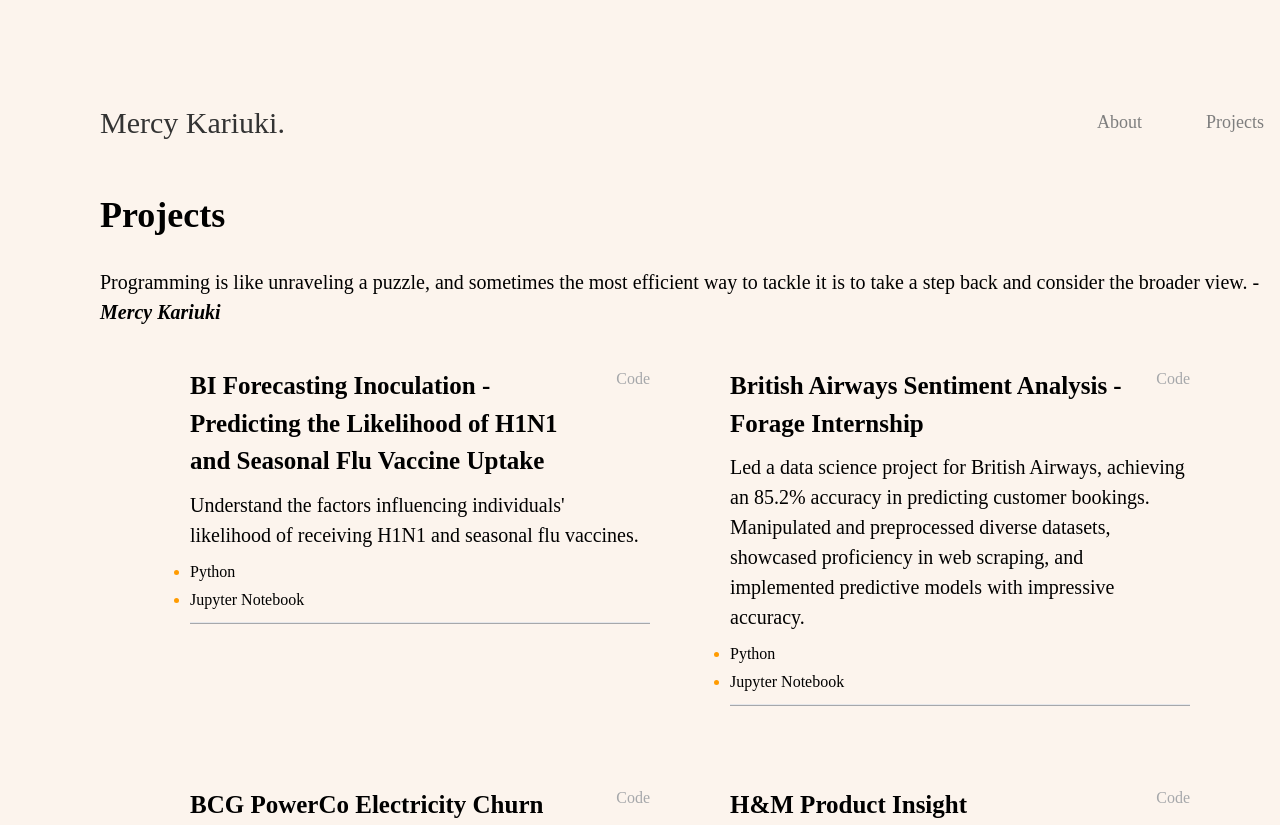
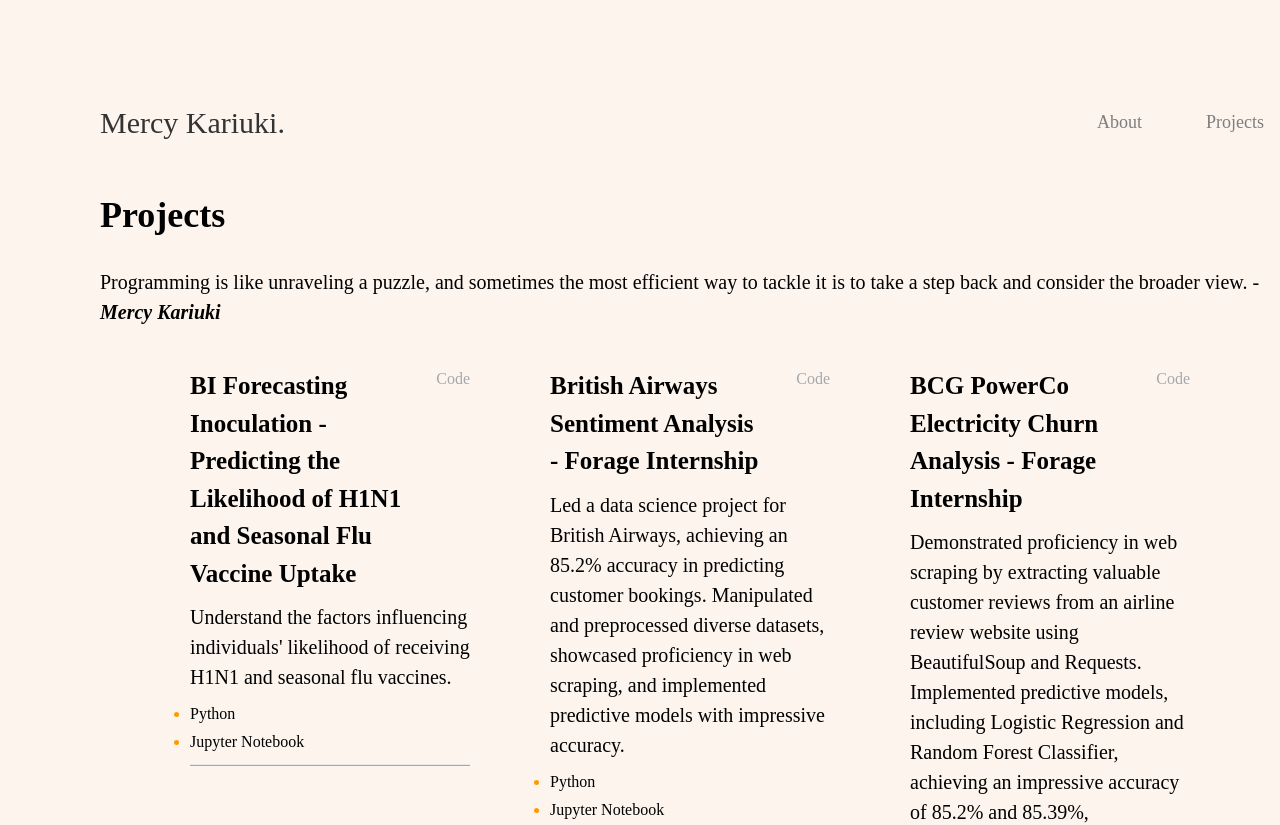
Before and after one commit to mknyambura/portfolio-v2.0, a React (Vite) app: page /projects in a window 1280 px wide. Shown: the top 825 px of the page. Built offline with nearby package versions, Linux system fonts and the light colour scheme.

Commit message:
Update Projects.jsx

```diff
--- a/src/components/Projects/Projects.jsx
+++ b/src/components/Projects/Projects.jsx
@@ -32,7 +32,7 @@
                 </div>
 
                 <div className='flex flex-row w-full h-full'>
-                  <div className='grid sm:grid-cols-1 md:grid-cols-2 ml-[50px] mr-[50px]'>
+                  <div className='grid sm:grid-cols-1 md:grid-cols-2 lg:grid-cols-3 ml-[50px] mr-[50px]'>
                     {data.allprojects.slice(0, visibleProjects).map((project) => (
                       <div key={project.id} className='scale-100 hover:transition-all hover:duration-500 hover:ease-in-out hover:shadow-xl hover:shadow-slate-400 hover:scale-110 m-[20px] p-[20px] gap-4 rounded-xl' >
                             <div className='flex flex-row justify-between gap-8 mb-[10px]'>
```
